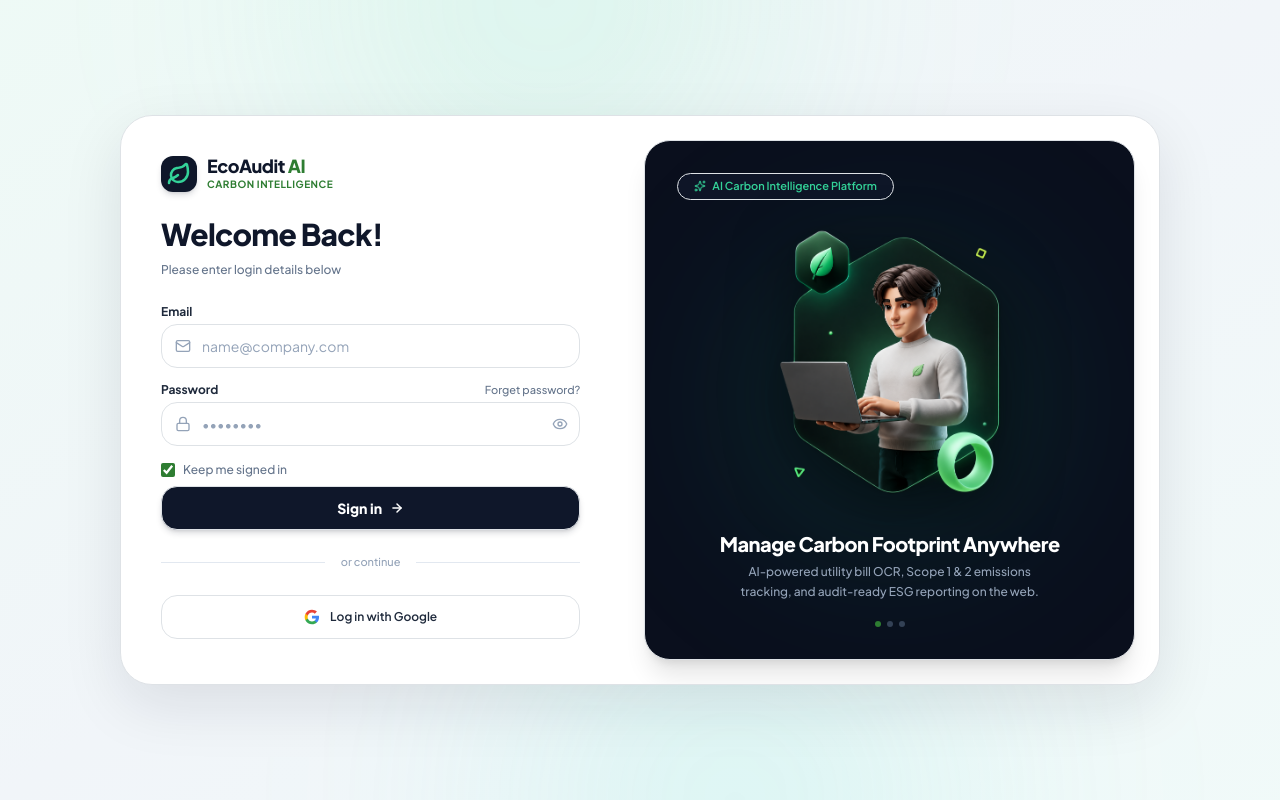
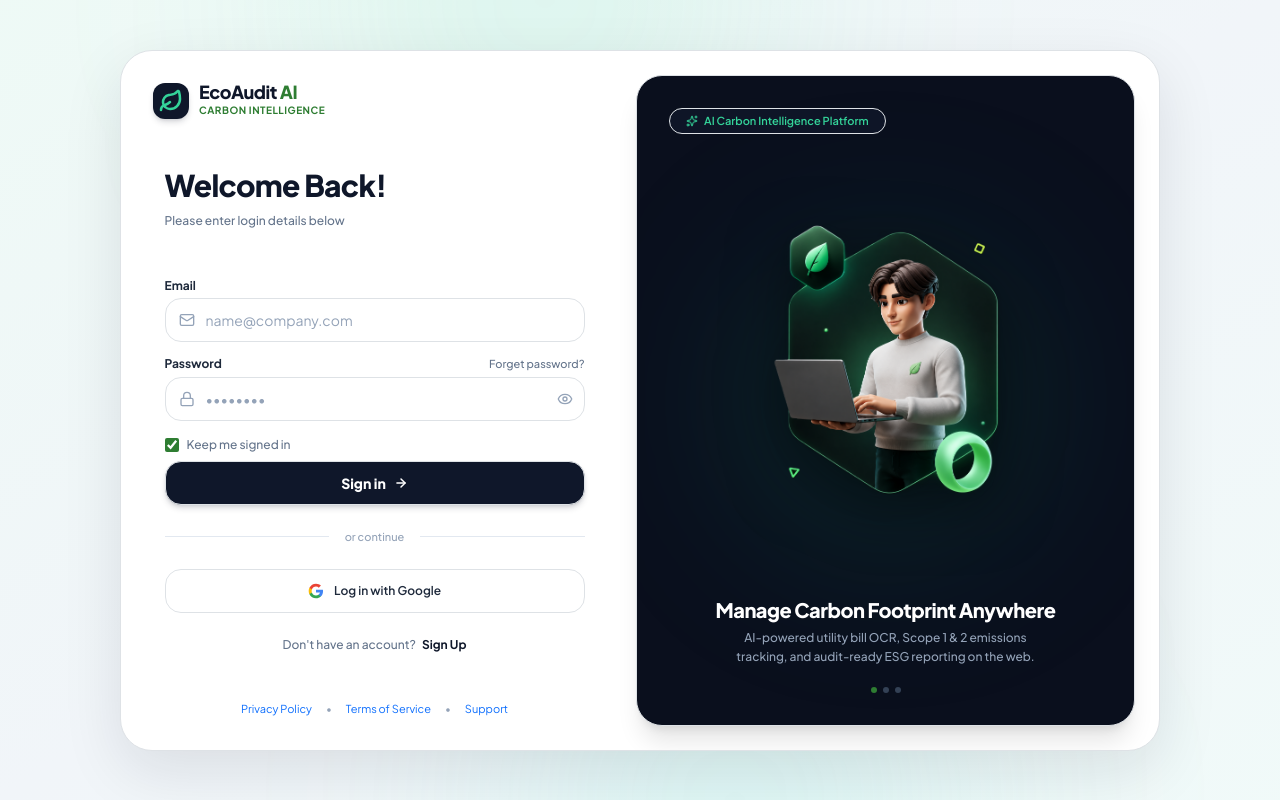
Before and after one commit to harshal-borse26/ecoaudit-ai, a React (Vite) app in the folder frontend/: page /login in a window 1280 px wide. Shown: the top 800 px of the page. Built offline with nearby package versions, Linux system fonts and the light colour scheme; no server answers.

Commit message:
Redesign AuthLayout architecture for adaptive height, natural page scrolling, and enterprise SaaS UX

```diff
--- a/frontend/src/components/AuthLayout.jsx
+++ b/frontend/src/components/AuthLayout.jsx
@@ -5,36 +5,26 @@ import { Leaf, Sparkles } from "lucide-react";
 
 const AuthLayout = ({ children, title, subtitle, maxWidth = "max-w-[420px]" }) => {
   return (
-    <div className="min-h-screen lg:h-screen lg:max-h-screen w-full bg-slate-100/90 md:bg-gradient-to-br md:from-emerald-50/60 md:via-slate-100 md:to-teal-50/60 flex items-center justify-center p-3 sm:p-5 lg:p-6 font-sans antialiased text-[#1E293B] selection:bg-[#2E7D32]/10 selection:text-[#2E7D32] relative overflow-x-hidden overflow-y-auto lg:overflow-y-hidden">
-
-      {/* ENFORCE REMOVAL OF OUTER WINDOW SCROLLBAR ON DESKTOP */}
-      <style>{`
-        @media (min-width: 1024px) {
-          html, body, #root {
-            overflow: hidden !important;
-            height: 100% !important;
-            max-height: 100% !important;
-          }
-        }
-      `}</style>
+    <div className="min-h-screen w-full bg-slate-100/90 md:bg-gradient-to-br md:from-emerald-50/60 md:via-slate-100 md:to-teal-50/60 flex items-center justify-center p-4 sm:p-6 lg:p-8 py-8 sm:py-10 font-sans antialiased text-[#1E293B] selection:bg-[#2E7D32]/10 selection:text-[#2E7D32] relative">
 
       {/* SUBTLE BACKGROUND AMBIENT GLOW BLOBS */}
       <div className="absolute top-0 left-1/4 w-[450px] h-[450px] bg-emerald-300/15 rounded-full blur-[130px] pointer-events-none -translate-y-1/2" />
       <div className="absolute bottom-0 right-1/4 w-[450px] h-[450px] bg-teal-300/15 rounded-full blur-[130px] pointer-events-none translate-y-1/2" />
 
-      {/* COMPACT SPLIT-SCREEN CARD CONTAINER (FITS 1366x768 WITHOUT SCROLLING) */}
+      {/* ADAPTIVE SPLIT-SCREEN CARD CONTAINER */}
       <motion.div
         initial={{ opacity: 0, y: 15, scale: 0.98 }}
         animate={{ opacity: 1, y: 0, scale: 1 }}
         transition={{ duration: 0.4, ease: "easeOut" }}
-        className="w-full max-w-[1040px] bg-white rounded-[28px] sm:rounded-[32px] shadow-[0_20px_60px_rgba(15,23,42,0.1)] border border-[#E2E8F0] p-3.5 sm:p-5 lg:p-6 flex flex-col lg:flex-row gap-5 lg:gap-6 lg:h-[550px] xl:h-[570px] relative overflow-hidden my-auto"
+        className="w-full max-w-[1040px] bg-white rounded-[28px] sm:rounded-[32px] shadow-[0_20px_60px_rgba(15,23,42,0.1)] border border-[#E2E8F0] p-4 sm:p-6 lg:p-7 flex flex-col lg:flex-row gap-6 lg:gap-8 items-stretch relative overflow-hidden my-auto"
       >
 
-        {/* LEFT PANEL - FORM AREA (BRIGHT, MINIMAL, ELEGANT WHITE PANEL) */}
-        <div className="w-full lg:w-[50%] xl:w-[48%] flex flex-col justify-between p-3 sm:p-5 lg:p-6 lg:overflow-y-auto lg:max-h-full">
+        {/* LEFT PANEL - FORM AREA */}
+        <div className="w-full lg:w-[50%] xl:w-[48%] flex flex-col justify-between p-2 sm:p-4 lg:p-5">
 
+          <div>
             {/* TOP LOGO */}
-          <div className="mb-4 sm:mb-5">
+            <div className="mb-5 sm:mb-6">
               <Link to="/" className="inline-flex items-center gap-2.5 group text-decoration-none">
                 <div className="w-9 h-9 rounded-xl bg-[#0F172A] flex items-center justify-center text-emerald-400 shadow-md shadow-[#0F172A]/15 group-hover:scale-105 transition-transform duration-200">
                   <Leaf className="w-4.5 h-4.5 stroke-[2.5]" />
@@ -52,20 +42,21 @@ const AuthLayout = ({ children, title, subtitle, maxWidth = "max-w-[420px]" }) =
 
             {/* MAIN FORM WRAPPER */}
             <div className={`w-full mx-auto ${maxWidth}`}>
-            <div className="mb-4 sm:mb-5 text-left">
+              <div className="mb-5 sm:mb-6 text-left">
                 <h1 className="text-2xl sm:text-3xl font-extrabold text-[#0F172A] tracking-tight">
                   {title}
                 </h1>
-              <p className="text-xs font-medium text-[#64748B] mt-1 leading-relaxed">
+                <p className="text-xs font-medium text-[#64748B] mt-1.5 leading-relaxed">
                   {subtitle}
                 </p>
               </div>
 
               {children}
             </div>
+          </div>
 
           {/* BOTTOM FOOTER SUB-LINKS */}
-          <div className="mt-5 text-center text-[11px] text-[#94A3B8] space-x-3.5">
+          <div className="mt-8 text-center text-[11px] text-[#94A3B8] space-x-3.5">
             <a href="#privacy" onClick={(e) => e.preventDefault()} className="hover:text-[#64748B] transition-colors text-decoration-none">Privacy Policy</a>
             <span>•</span>
             <a href="#terms" onClick={(e) => e.preventDefault()} className="hover:text-[#64748B] transition-colors text-decoration-none">Terms of Service</a>
@@ -74,8 +65,8 @@ const AuthLayout = ({ children, title, subtitle, maxWidth = "max-w-[420px]" }) =
           </div>
         </div>
 
-        {/* RIGHT PANEL - CLEANER, MINIMAL FUTURISTIC 3D HERO SHOWCASE */}
-        <div className="hidden lg:flex lg:w-[50%] xl:w-[52%] bg-[#0A0F1D] rounded-[24px] sm:rounded-[26px] p-6 xl:p-8 text-white flex-col justify-between items-center text-center relative overflow-hidden shadow-xl border border-slate-800/80">
+        {/* RIGHT PANEL - HERO SHOWCASE */}
+        <div className="hidden lg:flex lg:w-[50%] xl:w-[52%] bg-[#0A0F1D] rounded-[24px] sm:rounded-[26px] p-6 xl:p-8 text-white flex-col justify-between items-center text-center relative overflow-hidden shadow-xl border border-slate-800/80 self-stretch min-h-[500px]">
 
           {/* AMBIENT SOFT RADIAL GREEN GLOW BEHIND CHARACTER */}
           <div className="absolute top-1/2 left-1/2 -translate-x-1/2 -translate-y-1/2 w-72 h-72 bg-emerald-500/15 rounded-full blur-[90px] pointer-events-none" />
@@ -88,14 +79,12 @@ const AuthLayout = ({ children, title, subtitle, maxWidth = "max-w-[420px]" }) =
             </span>
           </div>
 
-          {/* CENTRAL 3D HERO CHARACTER (CLEAN & UNCLUTTERED) */}
-          <div className="relative z-10 my-auto py-2 w-full flex items-center justify-center">
-
-            {/* 3D CHARACTER IMAGE */}
+          {/* CENTRAL 3D HERO CHARACTER */}
+          <div className="relative z-10 my-auto py-4 w-full flex items-center justify-center">
             <motion.div
               animate={{ y: [-4, 4, -4] }}
               transition={{ duration: 5, repeat: Infinity, ease: "easeInOut" }}
-              className="relative max-w-[220px] xl:max-w-[245px] w-full"
+              className="relative max-w-[220px] xl:max-w-[250px] w-full"
             >
               <img
                 src="/eco_3d_hero_illustration.png"
@@ -106,7 +95,7 @@ const AuthLayout = ({ children, title, subtitle, maxWidth = "max-w-[420px]" }) =
           </div>
 
           {/* BOTTOM HERO CAPTION & PAGINATION INDICATOR */}
-          <div className="relative z-10 w-full space-y-3 pt-1">
+          <div className="relative z-10 w-full space-y-3 pt-2">
             <div>
               <h2 className="text-lg xl:text-xl font-extrabold tracking-tight text-white mb-1">
                 Manage Carbon Footprint Anywhere
```
Lines whose indentation alone changed are shown as unchanged.
